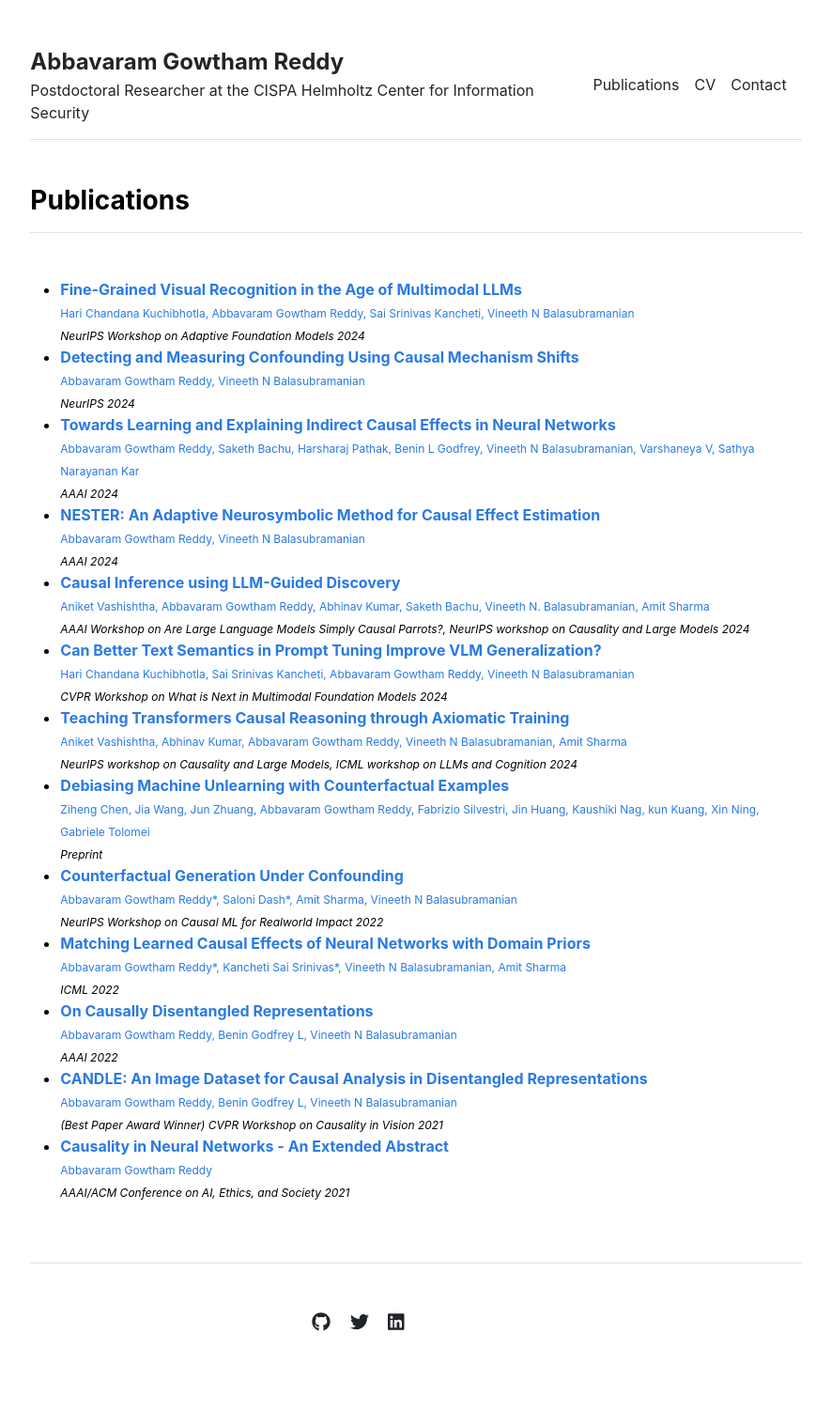
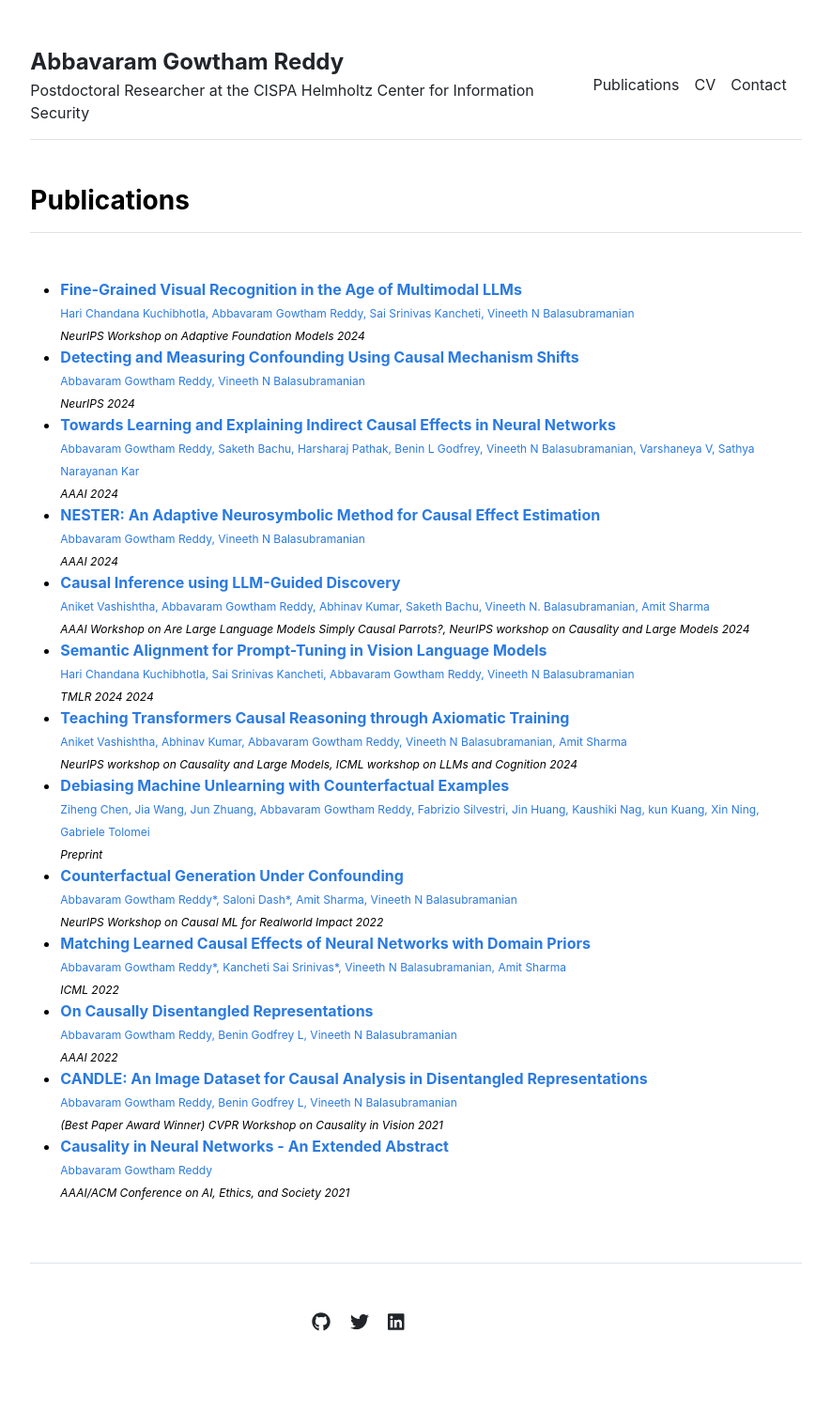
Before and after one commit to gautam0707/gautam0707.github.io, a Jekyll site: the page built from publications.md, in a window 1280 px wide. Shown: the whole page at 94% size, without its empty margins (197-1082 px from the left). Built offline with Jekyll 4.4.1, drawn with Linux system fonts in a browser that asks for light colours; a style sheet for code colours, icons or effects is not loaded.

Commit message:
Update publications.yml

```diff
--- a/_data/publications.yml
+++ b/_data/publications.yml
@@ -24,11 +24,11 @@
  authors: "Aniket Vashishtha, Abbavaram Gowtham Reddy, Abhinav Kumar, Saketh Bachu, Vineeth N. Balasubramanian, Amit Sharma",
  title: 'Causal Inference using LLM-Guided Discovery',
  url: 'https://openreview.net/forum?id=4B296hrTIS&referrer=%5BAuthor%20Console%5D(%2Fgroup%3Fid%3DAAAI.org%2F2024%2FWorkshop%2FLLM-CP%2FAuthors%23your-submissions'}
-- {venue: 'CVPR Workshop on What is Next in Multimodal Foundation Models',
+- {venue: 'TMLR 2024',
   year: '2024',
   authors: "Hari Chandana Kuchibhotla, Sai Srinivas Kancheti, Abbavaram Gowtham Reddy, Vineeth N Balasubramanian",
-  title: 'Can Better Text Semantics in Prompt Tuning Improve VLM Generalization?',
-  url: 'https://arxiv.org/pdf/2405.07921'}
+  title: 'Semantic Alignment for Prompt-Tuning in Vision Language Models',
+  url: 'https://openreview.net/forum?id=avDr56QjSI&referrer=%5BAuthor%20Console%5D(%2Fgroup%3Fid%3DTMLR%2FAuthors%23your-submissions)'}
 - {venue: 'NeurIPS workshop on Causality and Large Models, ICML workshop on LLMs and Cognition',
   year: '2024',
   authors: "Aniket Vashishtha, Abhinav Kumar, Abbavaram Gowtham Reddy, Vineeth N Balasubramanian, Amit Sharma",
```
